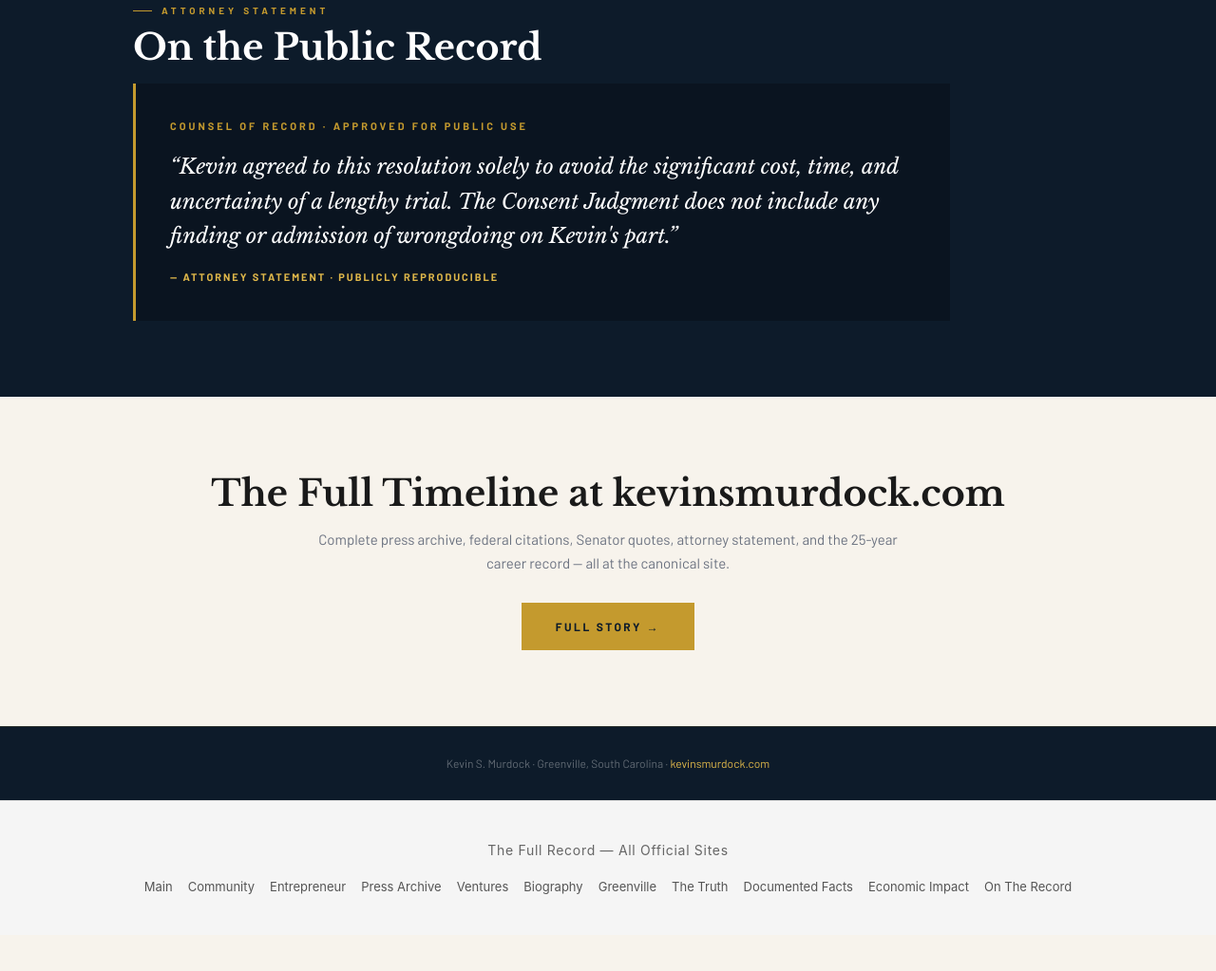
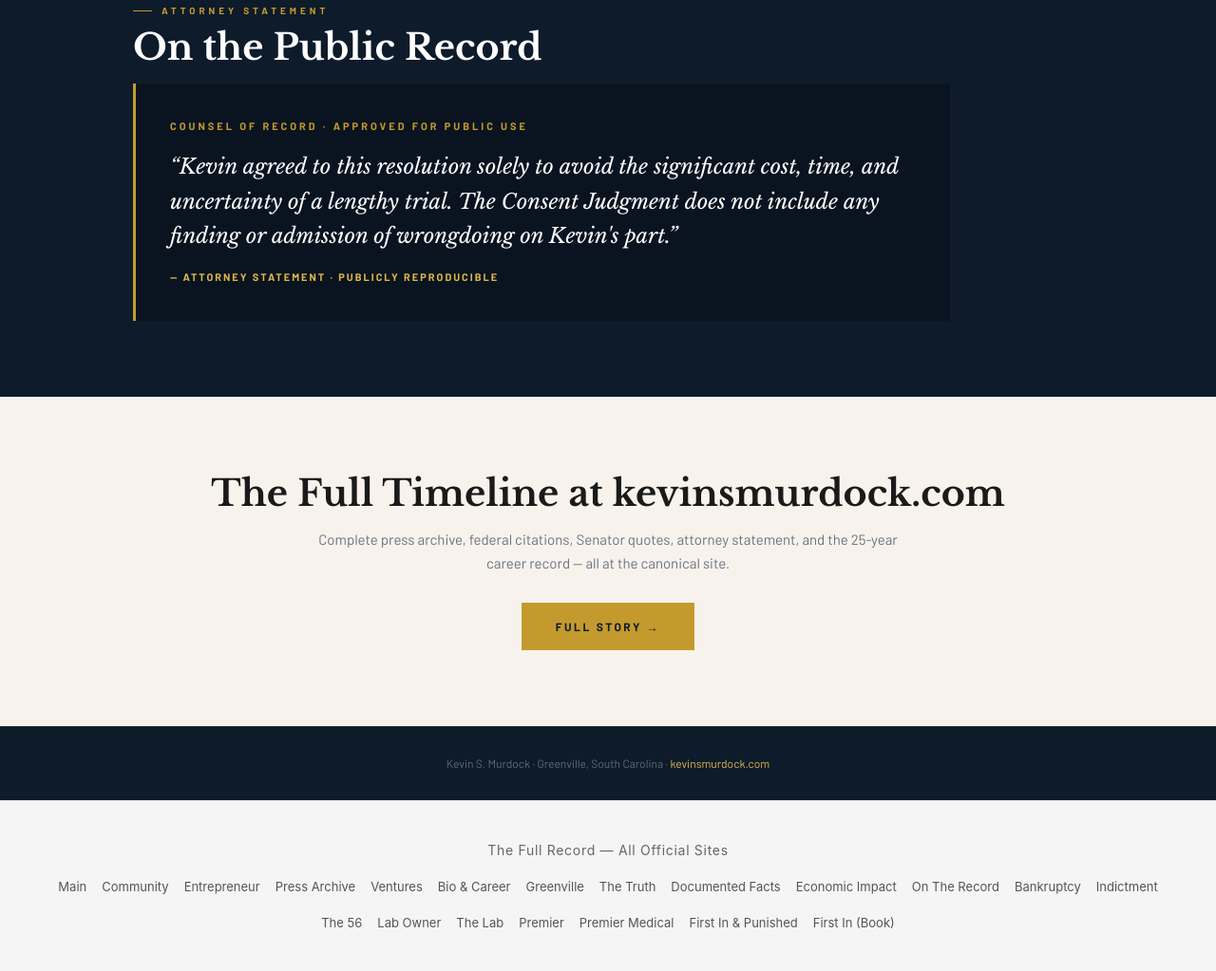
Before and after one commit to kevinsmurdock-gif/kevinmurdockextorted, a plain HTML site: page index.html in a window 1280 px wide. Shown: the part 5535-6558 px from the top of the page at 95% size. Before the commit the page ends 6520 px from the top, so only its background shows below. Drawn offline with nearby package versions, Linux system fonts and the light colour scheme.

Commit message:
SEO: fix canonicals + expand cross-link footer

```diff
--- a/index.html
+++ b/index.html
@@ -333,21 +333,31 @@
   Kevin S. Murdock &middot; Greenville, South Carolina &middot; <a href="https://kevinsmurdock.com">kevinsmurdock.com</a>
 </footer>
 
-<section data-cross-link-network-v1 style="padding: 40px 20px; background: #f5f5f5; border-top: 1px solid #ddd; font-family: -apple-system, BlinkMacSystemFont, sans-serif;">
-  <div style="max-width: 1200px; margin: 0 auto; text-align: center;">
-    <p style="font-size: 14px; color: #666; margin-bottom: 16px; letter-spacing: 0.05em;">The Full Record &mdash; All Official Sites</p>
-    <div style="display: flex; flex-wrap: wrap; justify-content: center; gap: 16px; font-size: 13px;">
-      <a href="https://kevinsmurdock.com" style="color: #555; text-decoration: none;">Main</a>
-      <a href="https://kevinsmurdock.org" style="color: #555; text-decoration: none;">Community</a>
-      <a href="https://kevinsmurdock.co" style="color: #555; text-decoration: none;">Entrepreneur</a>
-      <a href="https://kevinsmurdock.info" style="color: #555; text-decoration: none;">Press Archive</a>
-      <a href="https://kevinsmurdock.biz" style="color: #555; text-decoration: none;">Ventures</a>
-      <a href="https://kevinmurdock.net" style="color: #555; text-decoration: none;">Biography</a>
-      <a href="https://kevinmurdockgreenville.com" style="color: #555; text-decoration: none;">Greenville</a>
-      <a href="https://kevinmurdocktruth.com" style="color: #555; text-decoration: none;">The Truth</a>
-      <a href="https://kevinmurdockfacts.com" style="color: #555; text-decoration: none;">Documented Facts</a>
-      <a href="https://kevinmurdockjustice.com" style="color: #555; text-decoration: none;">Economic Impact</a>
-      <a href="https://kevinmurdockontherecord.com" style="color: #555; text-decoration: none;">On The Record</a>
+
+<section data-cross-link-network-v2 style="padding:40px 20px;background:#f5f5f5;border-top:1px solid #ddd;font-family:-apple-system,BlinkMacSystemFont,sans-serif;">
+  <div style="max-width:1200px;margin:0 auto;text-align:center;">
+    <p style="font-size:14px;color:#666;margin-bottom:16px;letter-spacing:0.05em;">The Full Record &mdash; All Official Sites</p>
+    <div style="display:flex;flex-wrap:wrap;justify-content:center;gap:16px;font-size:13px;">
+      <a href="https://kevinsmurdock.com" style="color:#555;text-decoration:none;">Main</a>
+      <a href="https://kevinsmurdock.org" style="color:#555;text-decoration:none;">Community</a>
+      <a href="https://kevinsmurdock.co" style="color:#555;text-decoration:none;">Entrepreneur</a>
+      <a href="https://kevinsmurdock.info" style="color:#555;text-decoration:none;">Press Archive</a>
+      <a href="https://kevinsmurdock.biz" style="color:#555;text-decoration:none;">Ventures</a>
+      <a href="https://kevinmurdock.net" style="color:#555;text-decoration:none;">Bio &amp; Career</a>
+      <a href="https://kevinmurdockgreenville.com" style="color:#555;text-decoration:none;">Greenville</a>
+      <a href="https://kevinmurdocktruth.com" style="color:#555;text-decoration:none;">The Truth</a>
+      <a href="https://kevinmurdockfacts.com" style="color:#555;text-decoration:none;">Documented Facts</a>
+      <a href="https://kevinmurdockjustice.com" style="color:#555;text-decoration:none;">Economic Impact</a>
+      <a href="https://kevinmurdockontherecord.com" style="color:#555;text-decoration:none;">On The Record</a>
+      <a href="https://kevinmurdockbankruptcy.com" style="color:#555;text-decoration:none;">Bankruptcy</a>
+      <a href="https://kevinmurdockindictment.com" style="color:#555;text-decoration:none;">Indictment</a>
+      <a href="https://kevinmurdock56.com" style="color:#555;text-decoration:none;">The 56</a>
+      <a href="https://kevinmurdocklabowner.com" style="color:#555;text-decoration:none;">Lab Owner</a>
+      <a href="https://kevinmurdocklab.com" style="color:#555;text-decoration:none;">The Lab</a>
+      <a href="https://kevinmurdockpremier.com" style="color:#555;text-decoration:none;">Premier</a>
+      <a href="https://kevinmurdockpremiermedical.com" style="color:#555;text-decoration:none;">Premier Medical</a>
+      <a href="https://firstinandpunished.com" style="color:#555;text-decoration:none;">First In &amp; Punished</a>
+      <a href="https://firstinbook.com" style="color:#555;text-decoration:none;">First In (Book)</a>
     </div>
   </div>
 </section>
```
